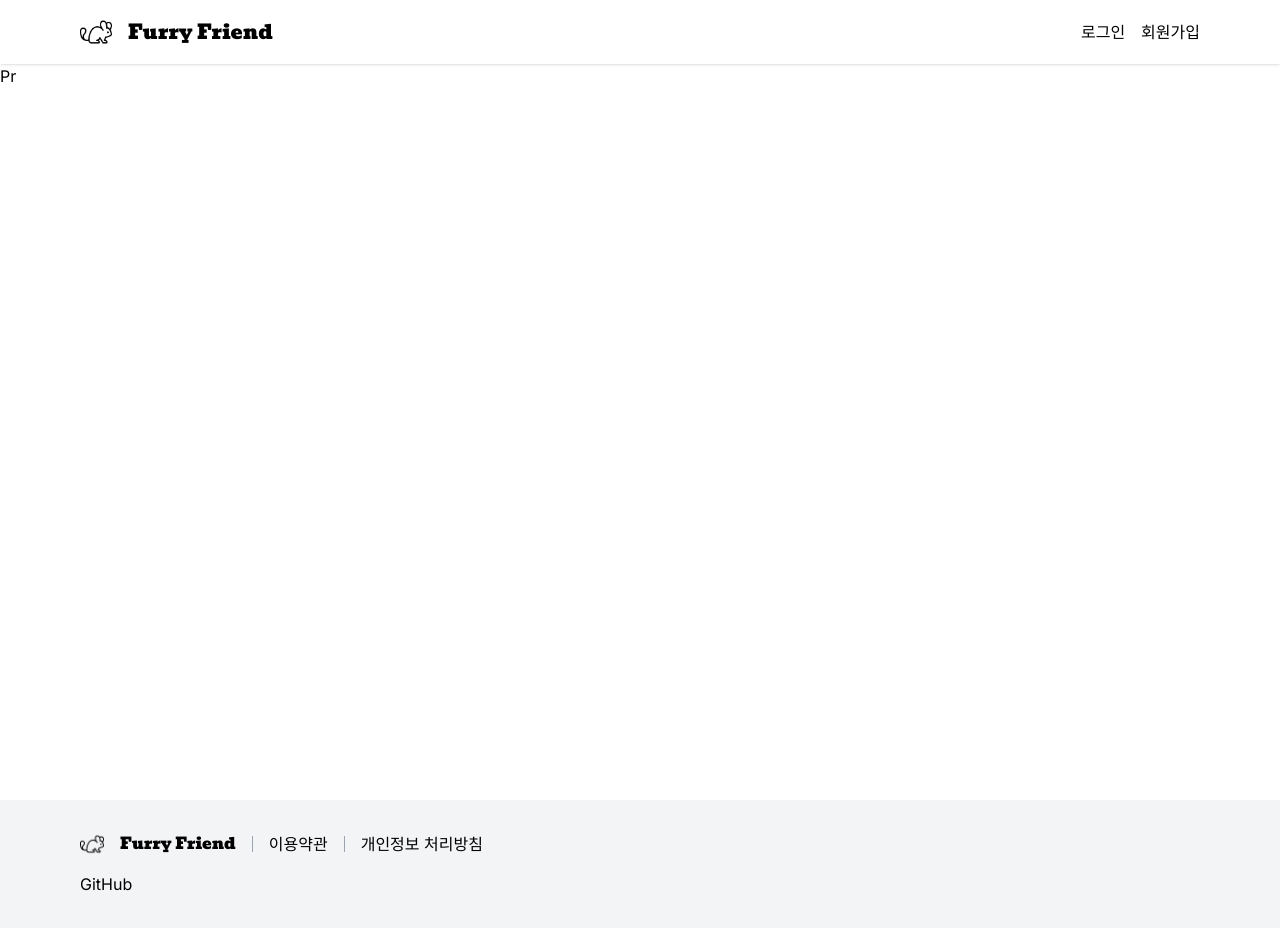
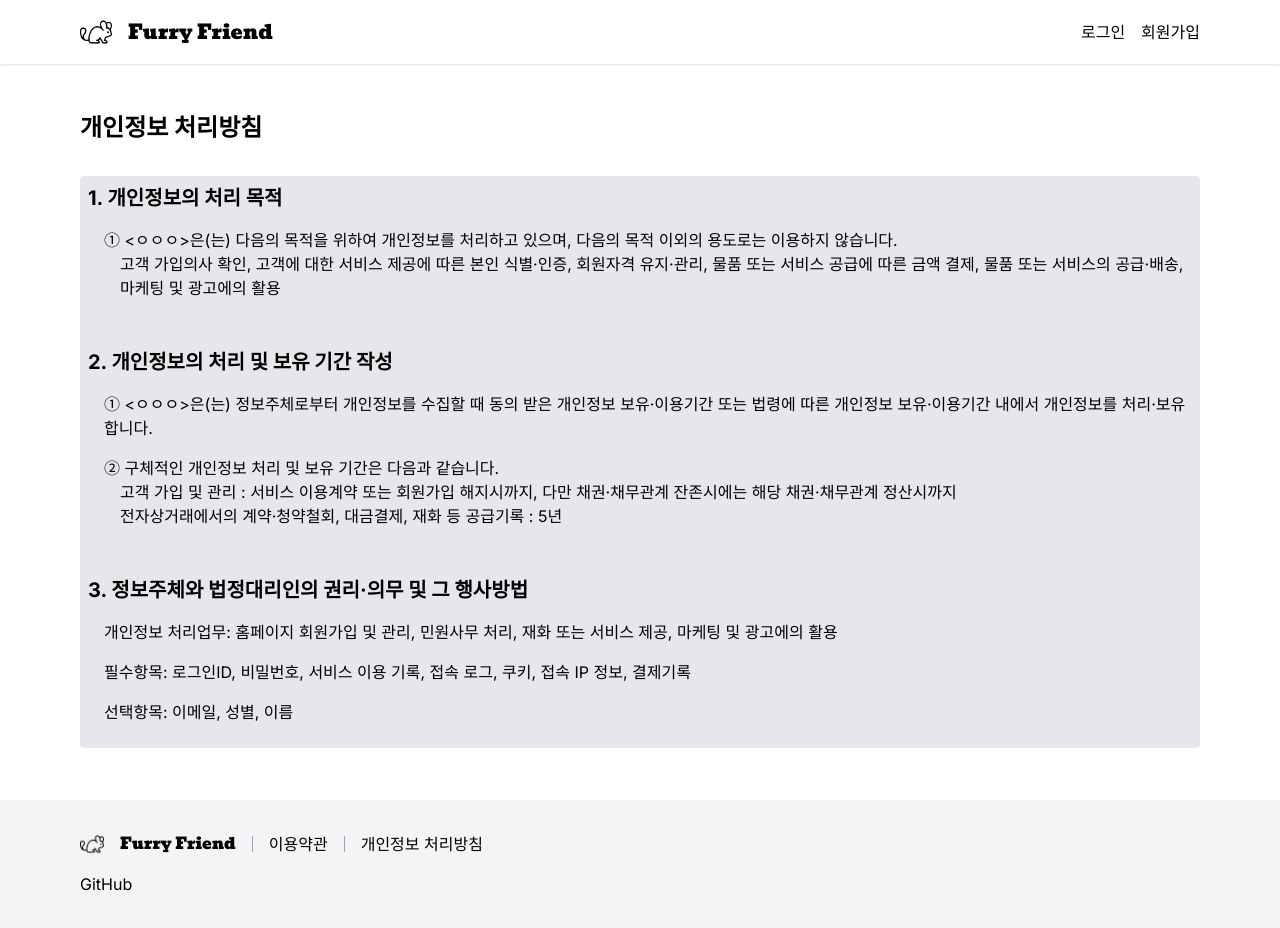
Before and after one commit to Team-Furry-Friend/furry-friend-frontend, a Next.js app: page /privacy in a window 1280 px wide. Built offline with nearby package versions, Linux system fonts and the light colour scheme.

Commit message:
create fake policy

```diff
--- a/src/app/(main)/privacy/page.tsx
+++ b/src/app/(main)/privacy/page.tsx
@@ -1,5 +1,39 @@
+import { privacies } from '@/datas/policy';
+
 const Page = () => {
-  return <div>Pr</div>;
+  return (
+    <div className='max-w-6xl mx-auto p-2 md:p-4'>
+      <h2 className='font-bold text-2xl my-8'>개인정보 처리방침</h2>
+
+      <div className='bg-gray-200 p-2 rounded'>
+        <ul className='flex flex-col gap-8'>
+          {privacies.map(policy => (
+            <li key={policy.title}>
+              <h3 className='font-bold text-xl mb-4'>{policy.title}</h3>
+
+              <ul>
+                {policy.contents.map(content => (
+                  <li key={content.text} className='pl-4 mb-4'>
+                    <h4>{content.text}</h4>
+
+                    {content.items && (
+                      <ul>
+                        {content.items.map(item => (
+                          <li key={item.text} className='pl-4'>
+                            {item.text}
+                          </li>
+                        ))}
+                      </ul>
+                    )}
+                  </li>
+                ))}
+              </ul>
+            </li>
+          ))}
+        </ul>
+      </div>
+    </div>
+  );
 };
 
 export default Page;
--- a/src/app/(main)/terms-of-service/page.tsx
+++ b/src/app/(main)/terms-of-service/page.tsx
@@ -1,5 +1,39 @@
+import { privacies } from '@/datas/policy';
+
 const Page = () => {
-  return <div>Terms</div>;
+  return (
+    <div className='max-w-6xl mx-auto p-2 md:p-4'>
+      <h2 className='font-bold text-2xl my-8'>이용약관</h2>
+
+      <div className='bg-gray-200 p-2 rounded'>
+        <ul className='flex flex-col gap-8'>
+          {privacies.map(policy => (
+            <li key={policy.title}>
+              <h3 className='font-bold text-xl mb-4'>{policy.title}</h3>
+
+              <ul>
+                {policy.contents.map(content => (
+                  <li key={content.text} className='pl-4 mb-4'>
+                    <h4>{content.text}</h4>
+
+                    {content.items && (
+                      <ul>
+                        {content.items.map(item => (
+                          <li key={item.text} className='pl-4'>
+                            {item.text}
+                          </li>
+                        ))}
+                      </ul>
+                    )}
+                  </li>
+                ))}
+              </ul>
+            </li>
+          ))}
+        </ul>
+      </div>
+    </div>
+  );
 };
 
 export default Page;
--- a/src/datas/policy.ts
+++ b/src/datas/policy.ts
@@ -8,9 +8,9 @@ type Policy = {
   contents: Content[];
 };
 
-export const privacy: Policy[] = [
+export const privacies: Policy[] = [
   {
-    title: '1 개인정보의 처리 목적',
+    title: '1. 개인정보의 처리 목적',
     contents: [
       {
         text: '① <ㅇㅇㅇ>은(는) 다음의 목적을 위하여 개인정보를 처리하고 있으며, 다음의 목적 이외의 용도로는 이용하지 않습니다.',
@@ -23,7 +23,7 @@ export const privacy: Policy[] = [
     ],
   },
   {
-    title: '개인정보의 처리 및 보유 기간 작성',
+    title: '2. 개인정보의 처리 및 보유 기간 작성',
     contents: [
       {
         text: '① <ㅇㅇㅇ>은(는) 정보주체로부터 개인정보를 수집할 때 동의 받은 개인정보 보유·이용기간 또는 법령에 따른 개인정보 보유·이용기간 내에서 개인정보를 처리·보유합니다.',
@@ -41,4 +41,18 @@ export const privacy: Policy[] = [
       },
     ],
   },
+  {
+    title: '3. 정보주체와 법정대리인의 권리·의무 및 그 행사방법',
+    contents: [
+      {
+        text: '개인정보 처리업무: 홈페이지 회원가입 및 관리, 민원사무 처리, 재화 또는 서비스 제공, 마케팅 및 광고에의 활용',
+      },
+      {
+        text: '필수항목: 로그인ID, 비밀번호, 서비스 이용 기록, 접속 로그, 쿠키, 접속 IP 정보, 결제기록',
+      },
+      {
+        text: '선택항목: 이메일, 성별, 이름',
+      },
+    ],
+  },
 ];
```
